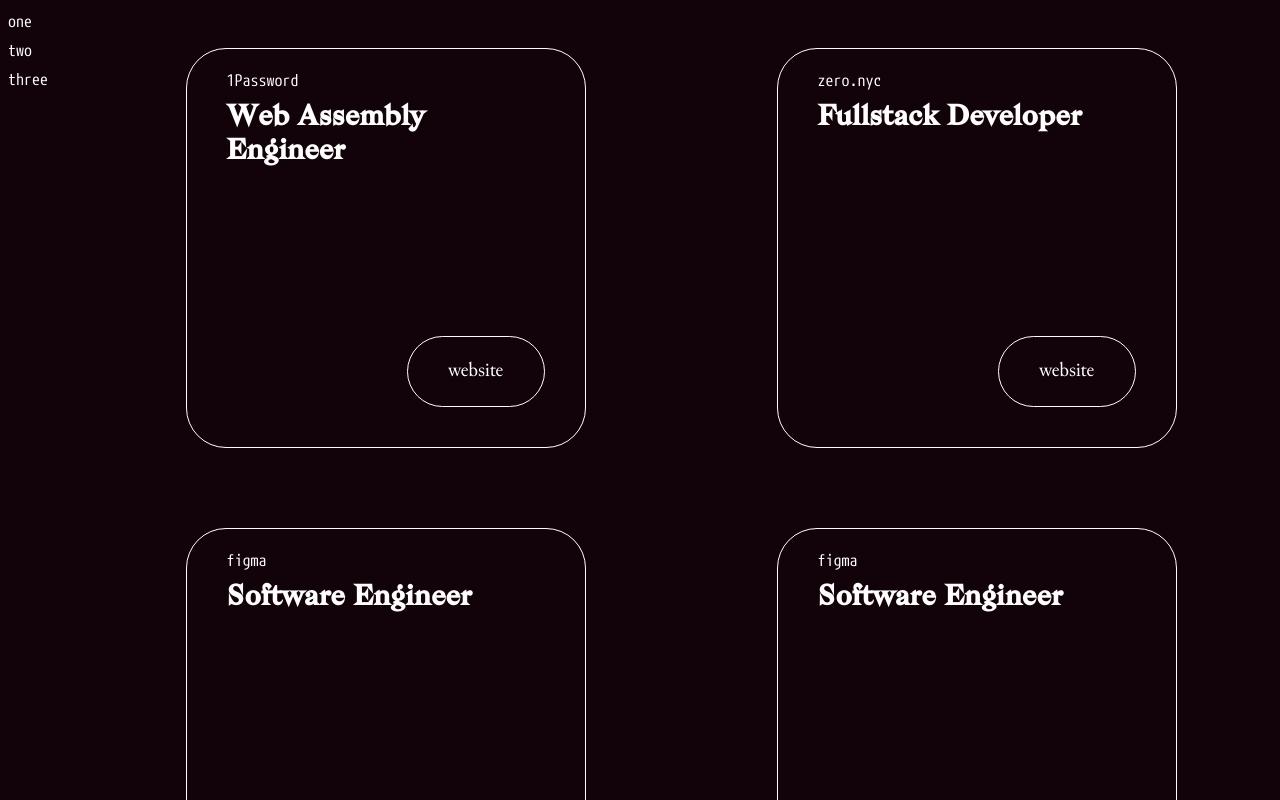
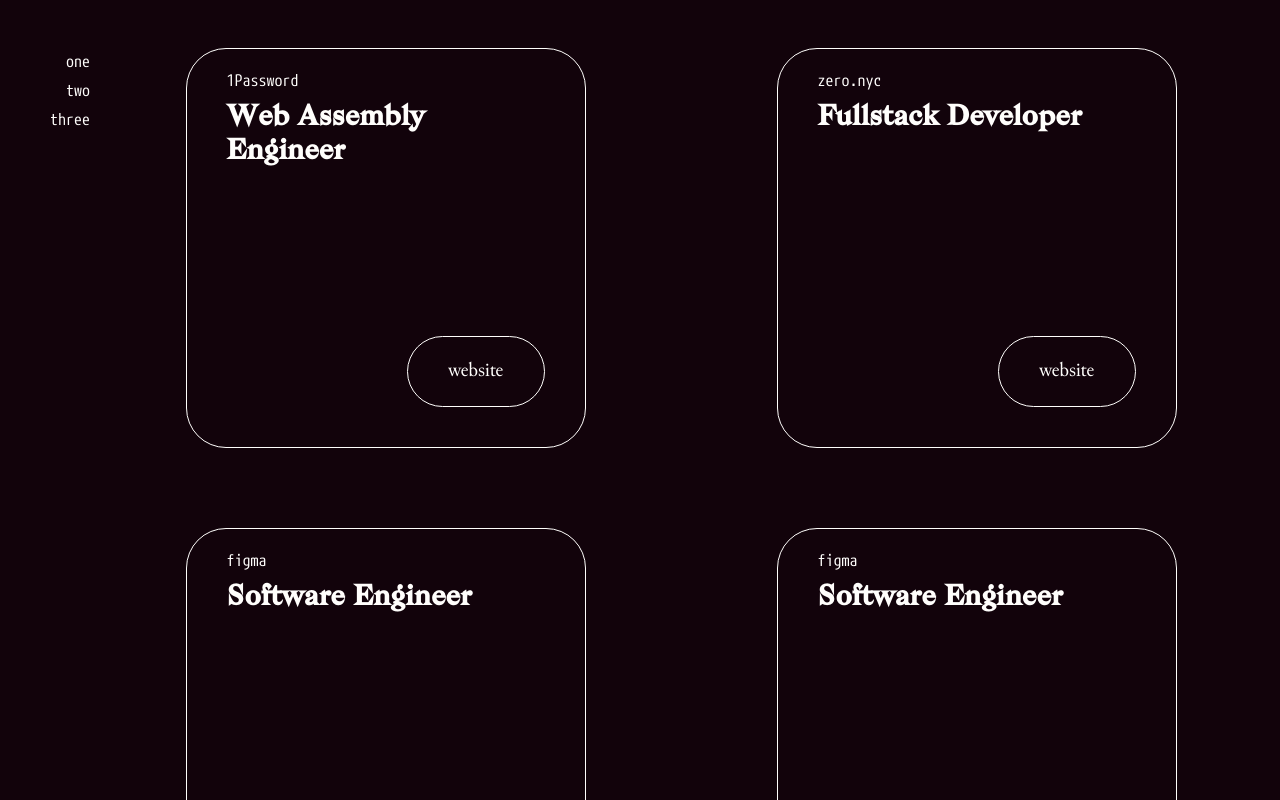
Before and after one commit to ggggabe/jobbies, a React (Create React App) app: page / in a window 1280 px wide. Shown: the top 800 px of the page. Built offline with nearby package versions, Linux system fonts and the light colour scheme.

Commit message:
menu styling

```diff
--- a/src/App.js
+++ b/src/App.js
@@ -14,6 +14,8 @@ const App = () => {
     <HorizontalContainer>
       <VerticalContainer style={{
         width: 200,
+        paddingTop: '40px',
+        textAlign: 'right'
       }}>
         <MenuProvider menu={menu} />
       </VerticalContainer>
```
